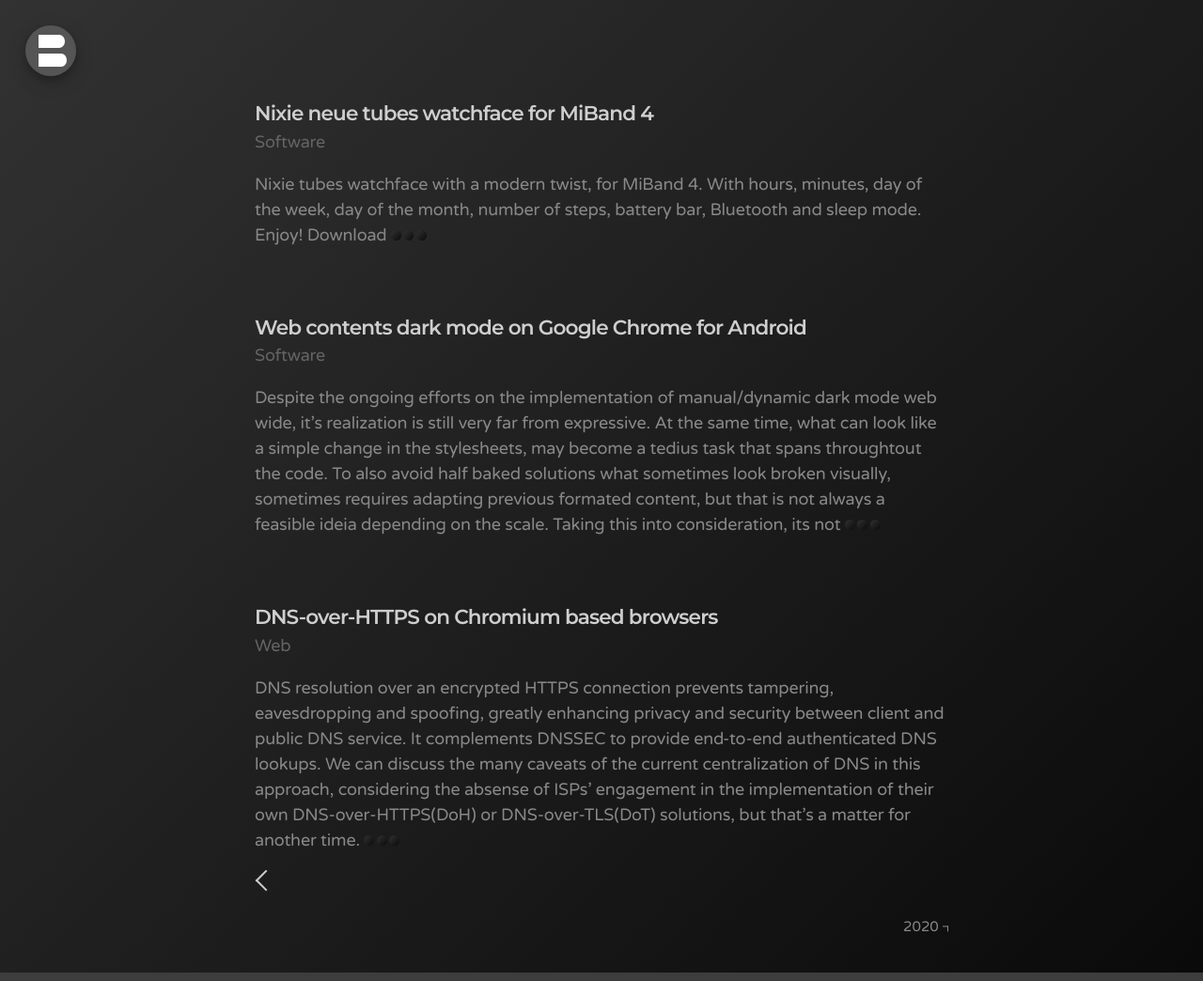
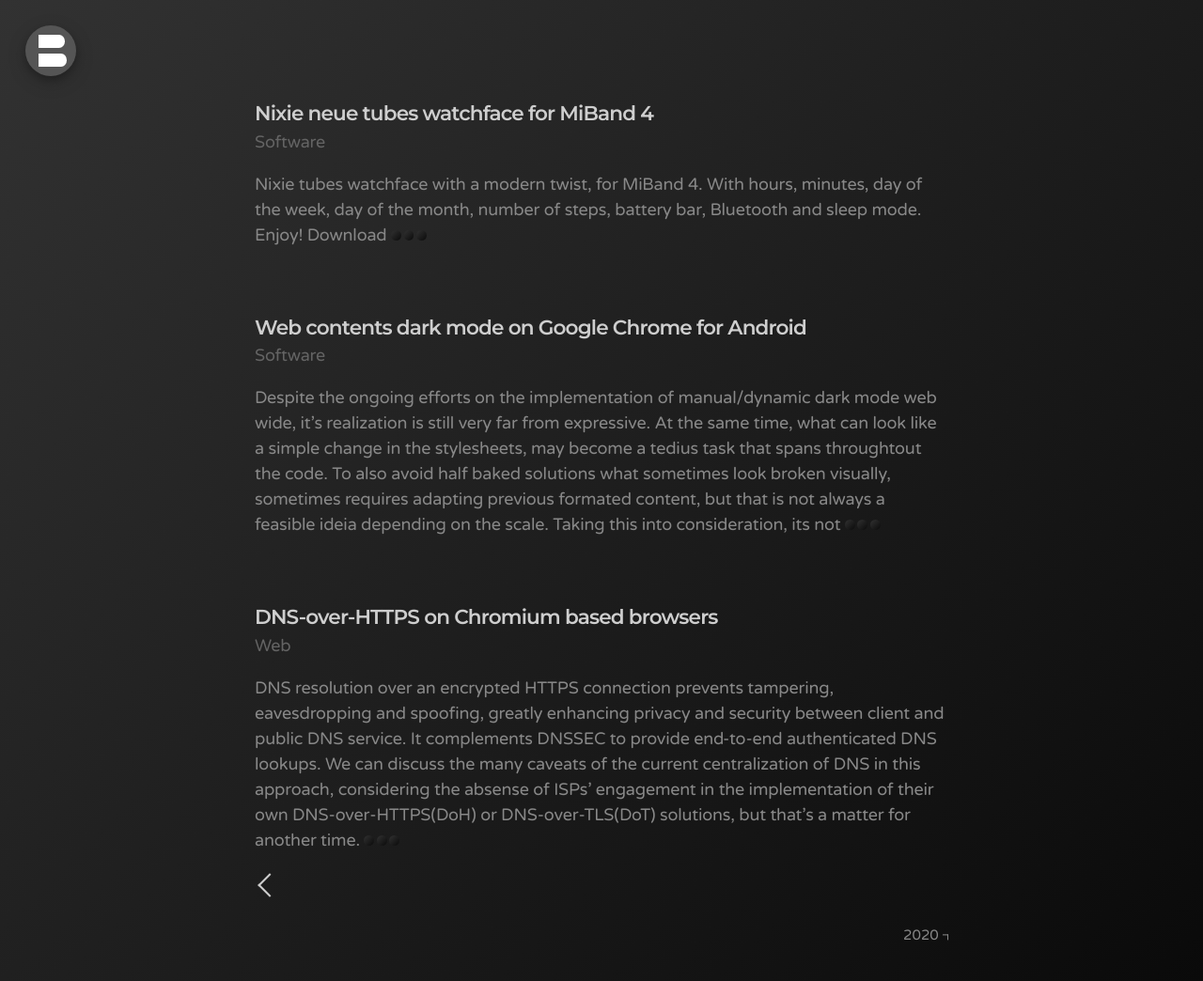
Before and after one commit to bonina/bonina.github.io, a Jekyll site: the page built from index.html, in a window 1280 px wide. Shown: the whole page at 94% size. Built offline with Jekyll 4.4.1, drawn with Linux system fonts in a browser that asks for light colours; the list of posts is cut into pages by our own code.

Commit message:
Update _pagination.scss

```diff
--- a/_sass/_pagination.scss
+++ b/_sass/_pagination.scss
@@ -24,24 +24,24 @@
 
   &:first-child {
     float: left;
-    margin: 0.2rem;
+    margin: 0.4rem;
     //margin-top:0.1rem;
     //margin-bottom:0.1rem;
   }
 
   &:last-child {
     float: right;
-    margin: 0.2rem;
+    margin: 0.4rem; //0.2rem;
     //margin-top:0.1rem;
     //margin-bottom:0.1rem;
   }
 }
 
 a.right {
-  height: 16px;
-  width: 16px;
+  height: 1rem;
+  width: 1rem;
   border: solid #cecece;
-  border-width: 0 0.125rem 0.125rem 0;
+  border-width: 0 0.15rem 0.15rem 0;
   //display: inline-block;
   //padding: 8px;
   transform: rotate(-45deg);
@@ -50,10 +50,10 @@
 }
 
 a.left {
-  height: 16px;
-  width: 16px;
+  height: 1rem;
+  width: 1rem;
   border: solid #cecece;
-  border-width: 0 0.125rem 0.125rem 0;
+  border-width: 0 0.15rem 0.15rem 0;
   //display: inline-block;
   //padding: 8px;
   transform: rotate(135deg);
```
